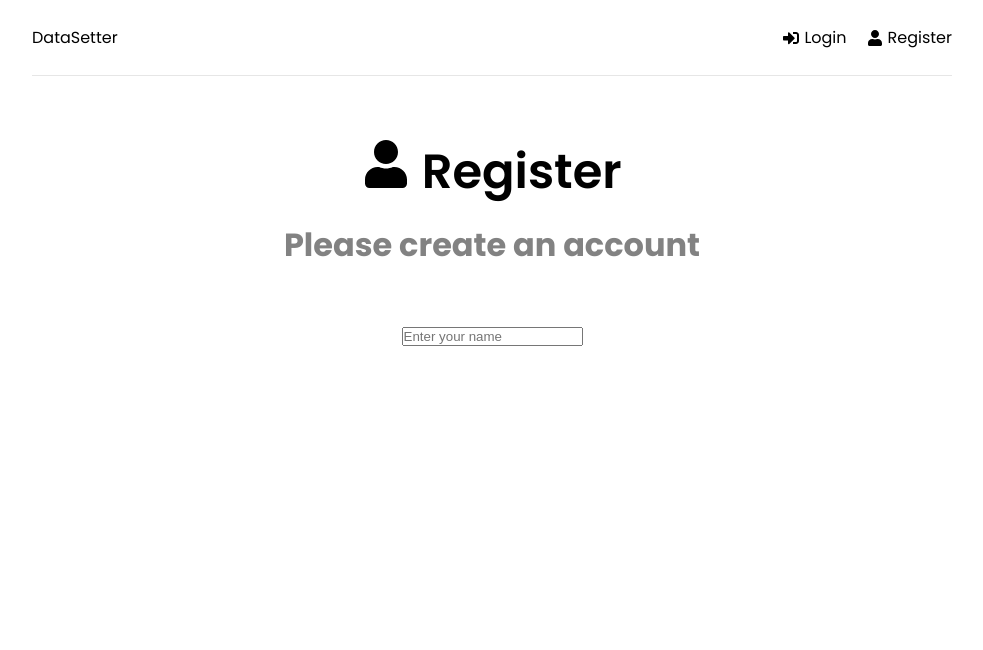
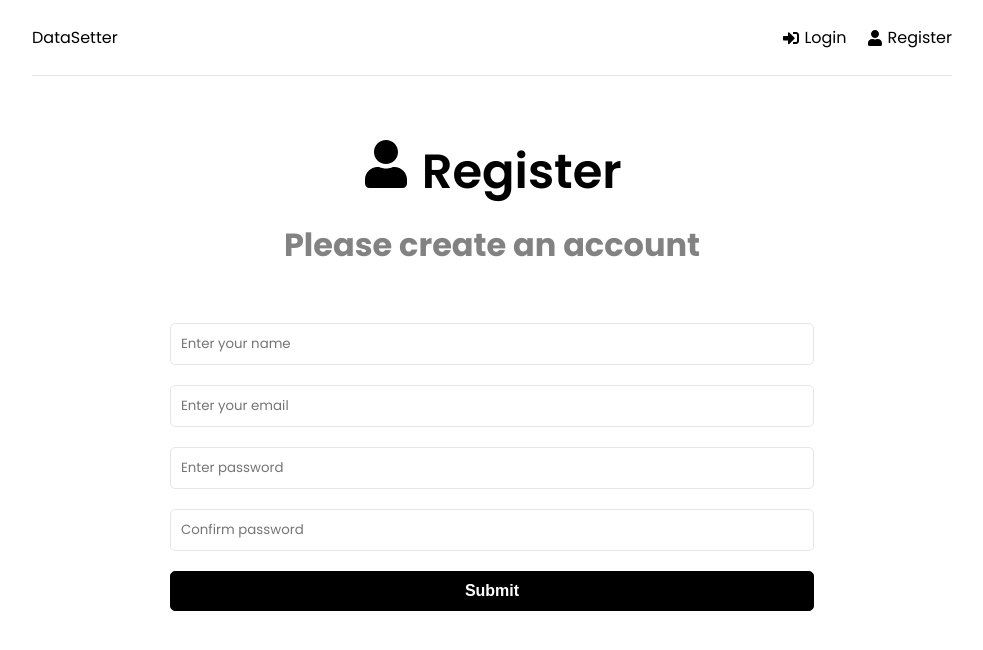
Before and after one commit to andreszapataq/mern-template-client, a React (Create React App) app: page /register in a window 1280 px wide. Shown: the top 650 px of the page, without its empty margins (148-1131 px from the left). Built offline with nearby package versions, Linux system fonts and the light colour scheme.

Commit message:
register page 2

```diff
--- a/src/pages/Register.jsx
+++ b/src/pages/Register.jsx
@@ -11,8 +11,15 @@ function Register() {
 
     const {name, email, password, password2} = formData
 
-    const onChange = () => {
+    const onChange = (e) => {
+        setFormData((prevState) => ({
+            ...prevState,
+            [e.target.name]: [e.target.value]
+        }))
+    }
 
+    const onSubmit = (e) => {
+        e.preventDefault()
     }
 
     return (
@@ -25,8 +32,22 @@ function Register() {
             </section>
 
             <section className="form">
-                <form>
-                    <input type="text" className="form-control" id='name' name='name' value={name} placeholder='Enter your name' onChange={onChange} />
+                <form onSubmit={onSubmit}>
+                    <div className="form-group">
+                        <input type="text" className="form-control" id='name' name='name' value={name} placeholder='Enter your name' onChange={onChange} />
+                    </div>
+                    <div className="form-group">
+                        <input type="email" className="form-control" id='email' name='email' value={email} placeholder='Enter your email' onChange={onChange} />
+                    </div>
+                    <div className="form-group">
+                        <input type="password" className="form-control" id='password' name='password' value={password} placeholder='Enter password' onChange={onChange} />
+                    </div>
+                    <div className="form-group">
+                        <input type="password" className="form-control" id='password2' name='password2' value={password2} placeholder='Confirm password' onChange={onChange} />
+                    </div>
+                    <div className="form-group">
+                        <button type="submit" className='btn btn-block'>Submit</button>
+                    </div>
                 </form>
             </section>
         </>
```
